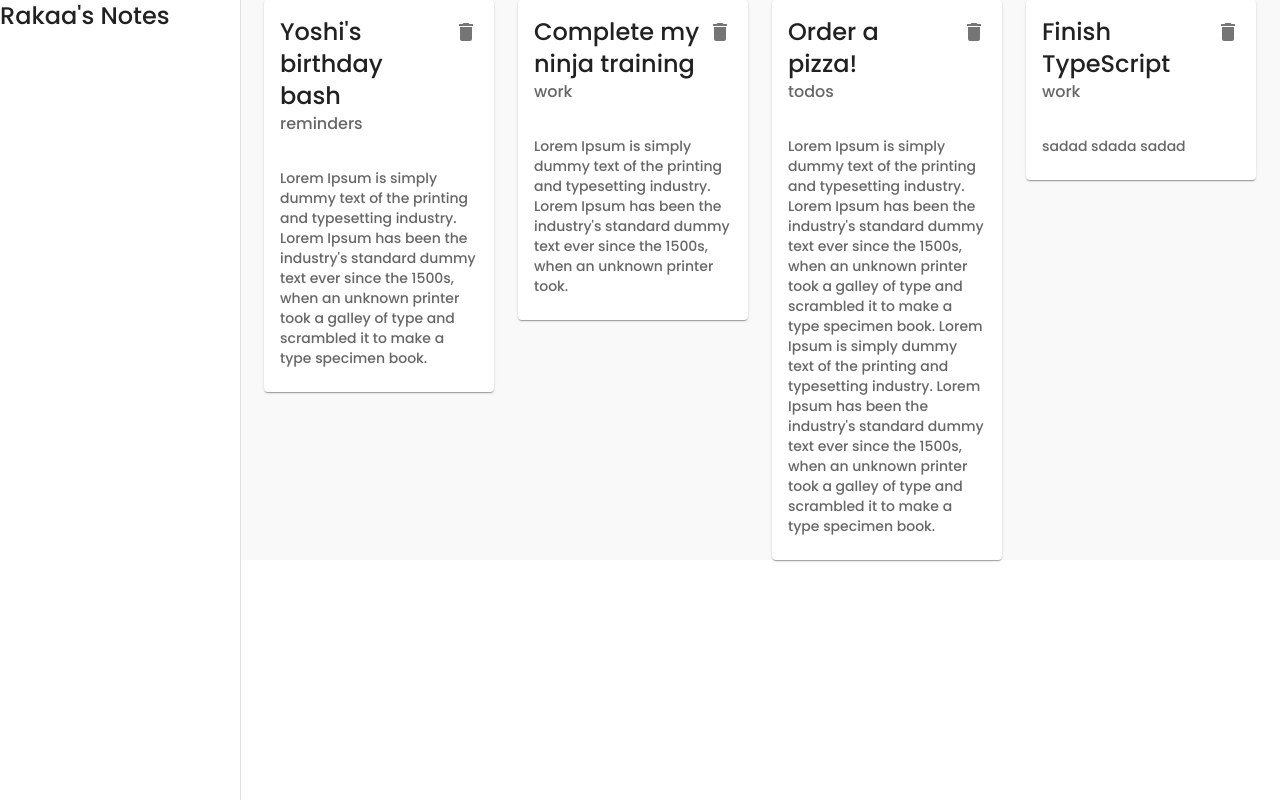
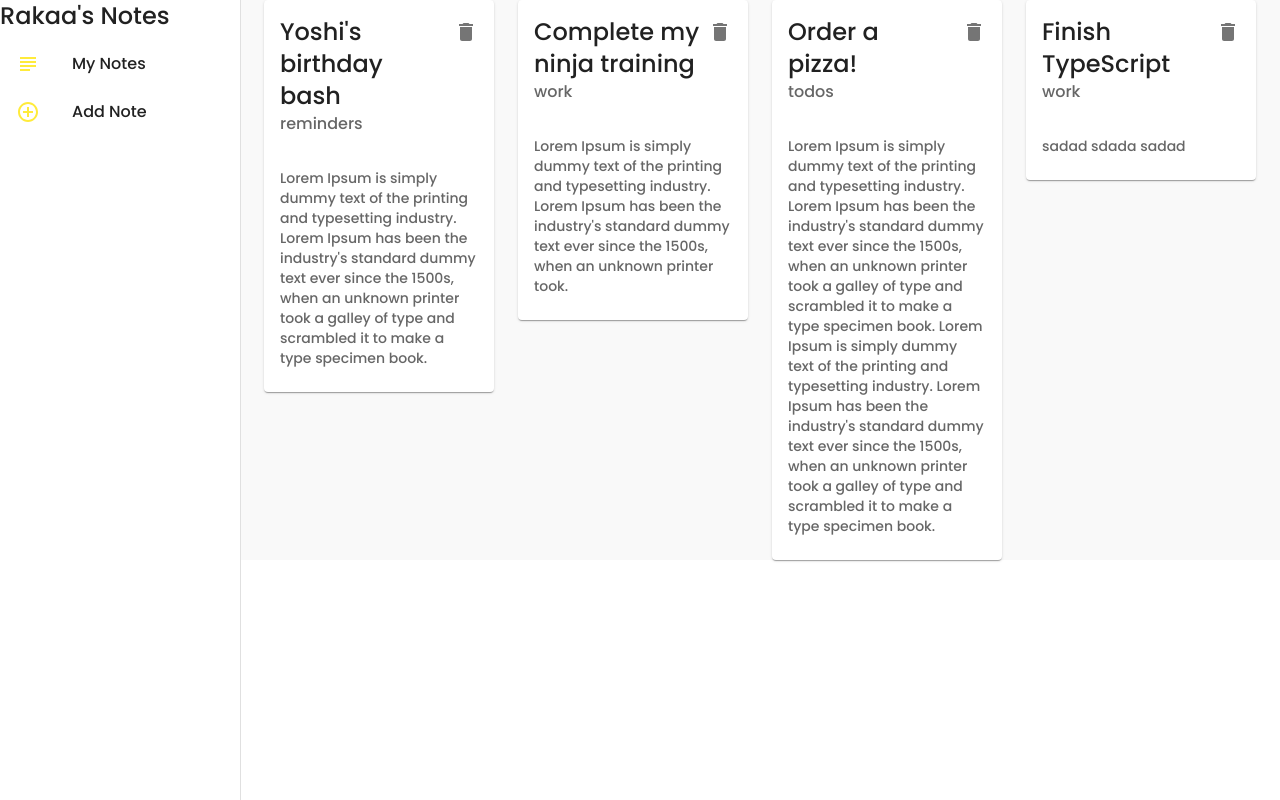
Before and after one commit to Raj-Thombare/MaterialUI, a React (Create React App) app: page /notes in a window 1280 px wide. Built offline with nearby package versions, Linux system fonts and the light colour scheme; data requests are answered from the project's data file.

Commit message:
add routing to drawer

```diff
--- a/src/components/Layout.jsx
+++ b/src/components/Layout.jsx
@@ -1,7 +1,16 @@
 import React from "react";
+import { useNavigate } from "react-router-dom";
 import { makeStyles } from "@mui/styles";
-import { Typography } from "@mui/material";
-import Drawer from "@mui/material/Drawer";
+import {
+  Typography,
+  Drawer,
+  List,
+  ListItemButton,
+  ListItemIcon,
+  ListItemText,
+} from "@mui/material";
+
+import { SubjectOutlined, AddCircleOutlineOutlined } from "@mui/icons-material";
 
 const drawerWidth = 240;
 
@@ -22,7 +31,22 @@ const useStyles = makeStyles({
 });
 
 const Layout = ({ children }) => {
+  const navigate = useNavigate();
   const classes = useStyles();
+
+  const menuItems = [
+    {
+      text: "My Notes",
+      icon: <SubjectOutlined color="primary" />,
+      path: "/",
+    },
+    {
+      text: "Add Note",
+      icon: <AddCircleOutlineOutlined color="primary" />,
+      path: "/create",
+    },
+  ];
+
   return (
     <div className={classes.root}>
       <Drawer
@@ -31,7 +55,22 @@ const Layout = ({ children }) => {
         anchor="left"
         classes={{ paper: classes.drawerPaper }}
       >
-        <Typography variant="h5">Rakaa's Notes</Typography>
+        <div>
+          <Typography variant="h5">Rakaa's Notes</Typography>
+        </div>
+
+        <List>
+          {menuItems.map((item) => (
+            <ListItemButton
+              button
+              key={item.text}
+              onClick={() => navigate(item.path)}
+            >
+              <ListItemIcon>{item.icon}</ListItemIcon>
+              <ListItemText primary={item.text} />
+            </ListItemButton>
+          ))}
+        </List>
       </Drawer>
       <div className={classes.page}>
         <div>{children}</div>
```
